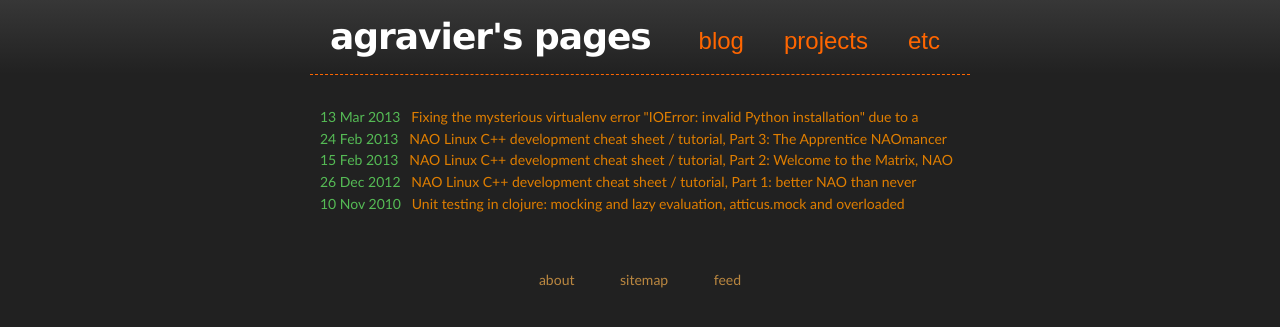
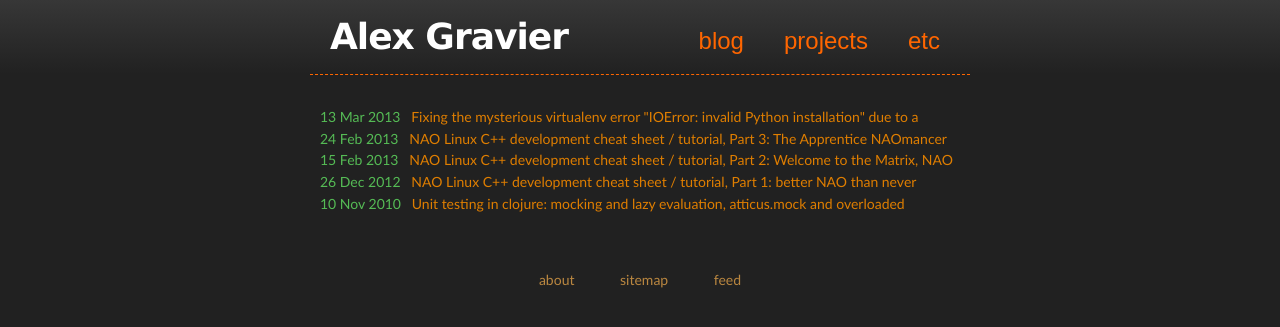
Before and after one commit to agravier/agravier.github.io, a Jekyll site: the page built from index.html, in a window 1280 px wide. Shown: the top 327 px of the page. Built offline with Jekyll 4.4.1, drawn with Linux system fonts in a browser that asks for light colours.

Commit message:
Update website title again

```diff
--- a/_layouts/default.html
+++ b/_layouts/default.html
@@ -27,7 +27,7 @@
     <!-- HEADER -->
     <div id="header_wrap" class="outer">
       <header class="inner">
-        <h1 id="project_title"><a href="/">agravier's pages</a></h1><!--
+        <h1 id="project_title"><a href="/">Alex Gravier</a></h1><!--
        --><nav id="header_menu"><!--
          --><ul><!--
          --><li><a href="{{ base.url }}/">blog</a></li><!--
```
